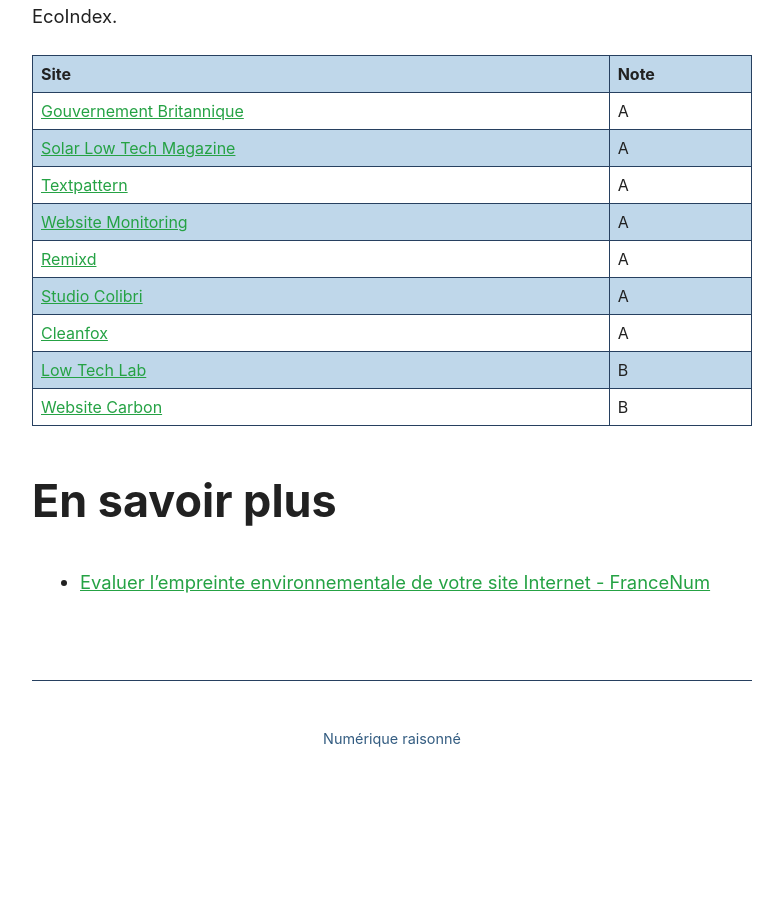
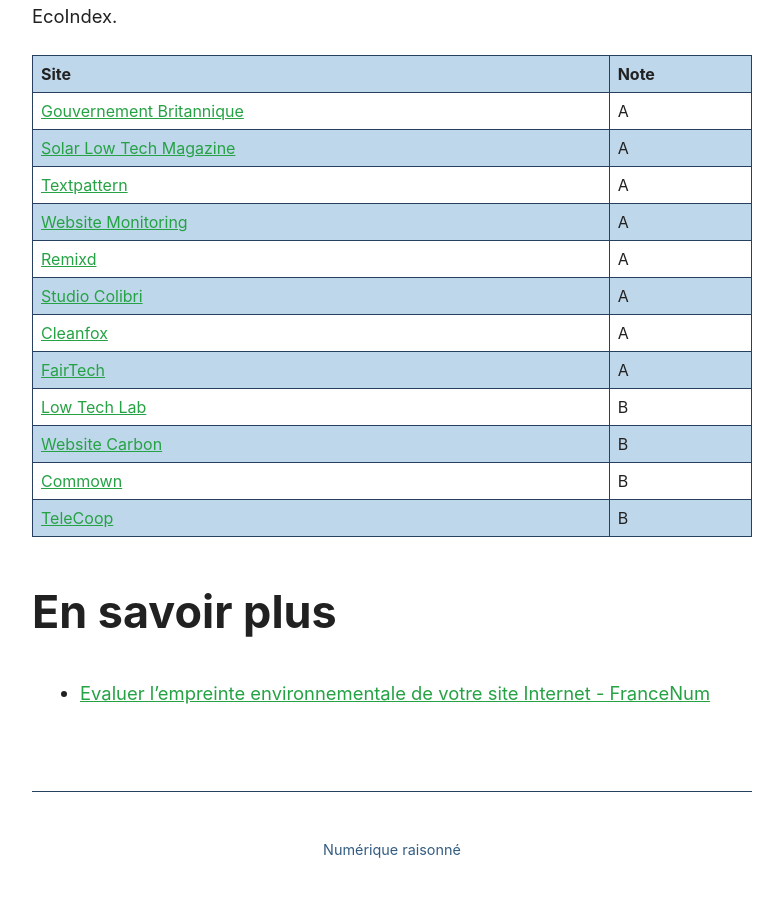
Before and after one commit to Slandais/slandais.github.io, a Jekyll site: the page built from _posts/2021-05-08-analyserSonSite.md, in a window 1280 px wide and 900 px high, scrolled down 2808 px. Shown: the top 897 px of the window, without its empty margins (248-1031 px from the left). Built offline with Jekyll 4.4.1, drawn with Linux system fonts in a browser that asks for light colours; before the commit the page ends 3597 px from its top, so only the background shows below that.

Commit message:
Update 2021-05-08-analyserSonSite.md

```diff
--- a/_posts/2021-05-08-analyserSonSite.md
+++ b/_posts/2021-05-08-analyserSonSite.md
@@ -77,8 +77,11 @@
 | [Remixd](https://www.remixd.com)          | A |
 | [Studio Colibri](https://www.studiocolibri.be)          | A |
 | [Cleanfox](https://www.cleanfox.io)          | A |
+| [FairTech](https://fairtec.io/)          | A |
 | [Low Tech Lab](https://lowtechlab.org/fr)           | B |
 | [Website Carbon](https://www.websitecarbon.com) |  B |
+| [Commown](https://commown.coop) |  B |
+| [TeleCoop](https://telecoop.fr) |  B |
 
 # En savoir plus
 
```
